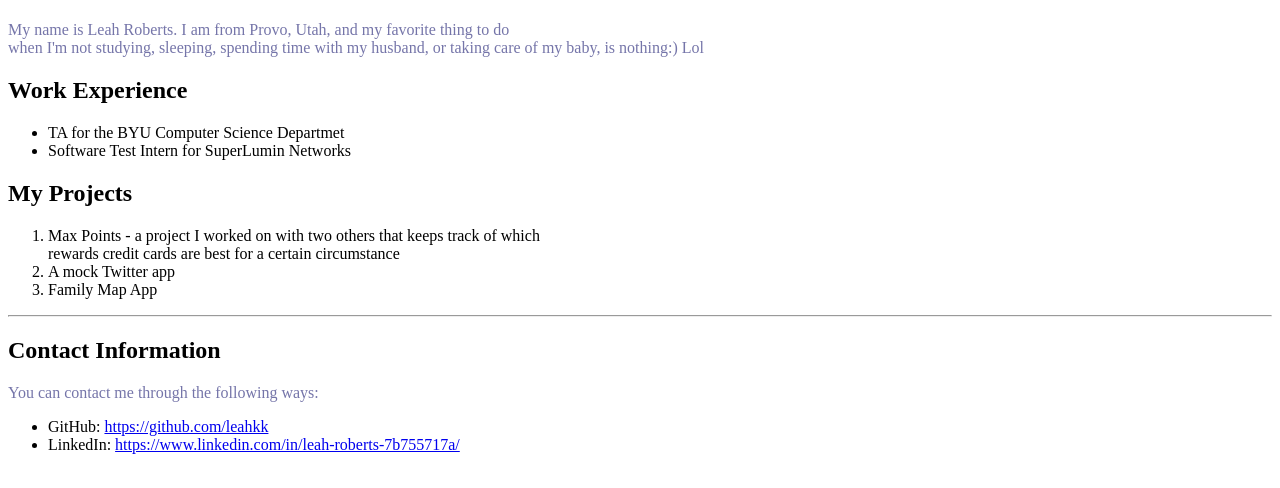
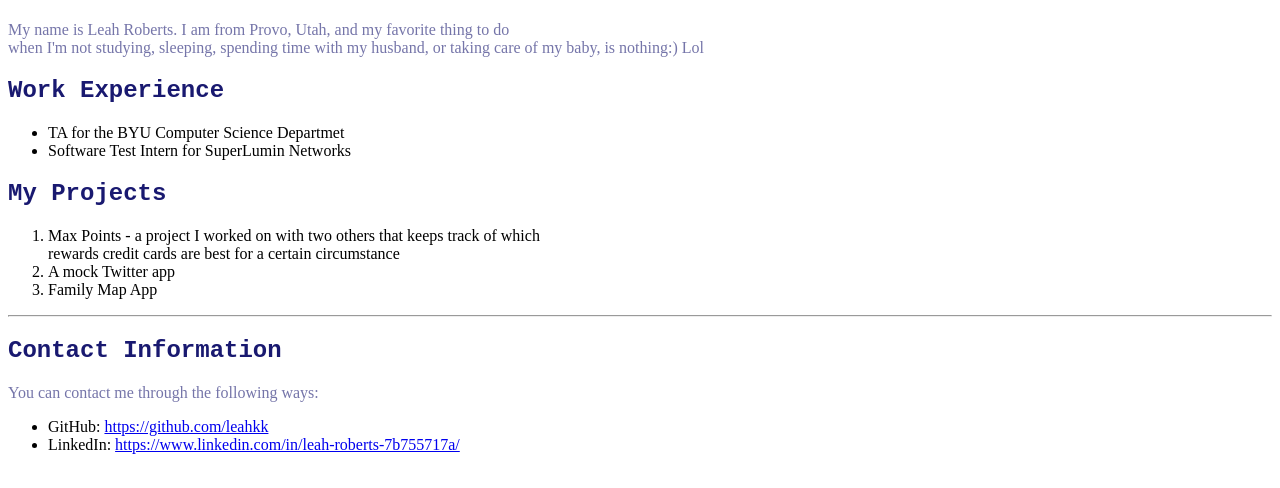
Before and after one commit to leahkk/portfolio, a plain HTML site: page index.html in a window 1280 px wide. Shown: the part 68-556 px from the top of the page. Drawn offline with Linux system fonts and the light colour scheme.

Commit message:
changed things

```diff
--- a/style.css
+++ b/style.css
@@ -8,6 +8,11 @@ h1 {
   font-family: "Courier New", "Lucida Console", monospace;
 }
 
+h2, h2, h2 {
+  color: #191970;
+  font-family: "Courier New", "Lucida Console", monospace;
+}
+
 p {
   color: #7575A9;
 }
```
